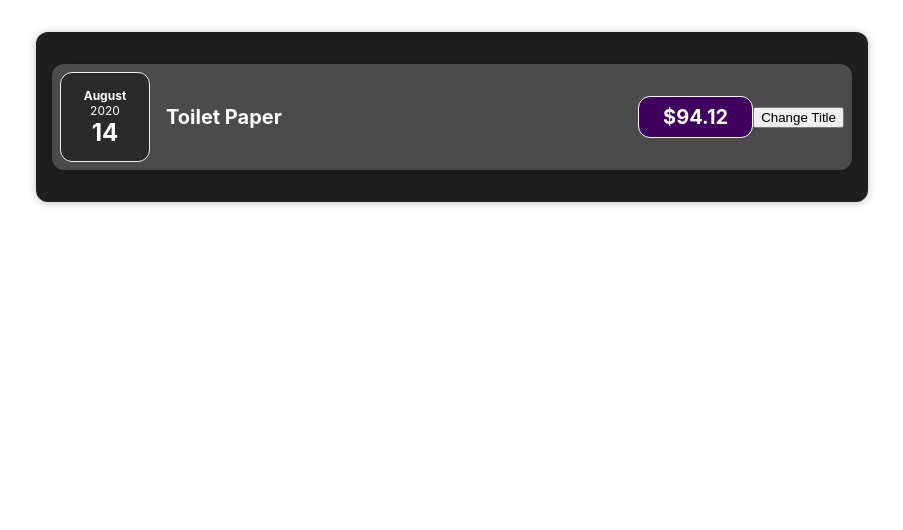
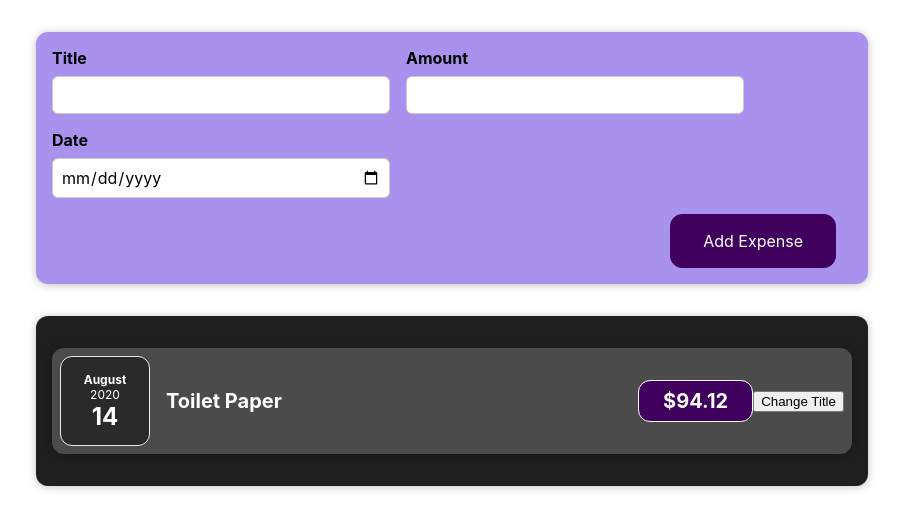
Before and after one commit to alexgharibi/Portfolio, a React (Create React App) app: page / in a window 1280 px wide. Shown: the top 530 px of the page, without its empty margins (188-1091 px from the left). Built offline with nearby package versions, Linux system fonts and the light colour scheme.

Commit message:
state update

```diff
--- a/src/pages/BusinessExpenses/ExpensesMainPage.js
+++ b/src/pages/BusinessExpenses/ExpensesMainPage.js
@@ -1,5 +1,6 @@
 import ExpensesItem from "./ExpensesItem";
 import classes from "./ExpensesMainPage.module.css";
+import NewExpense from "./NewExpense/NewExpense";
 
 const ExpensesMainPage = () => {
   const expenses = [
@@ -25,6 +26,8 @@
   ];
 
   return (
+    <div>
+      <NewExpense />
       <div className={classes.expenses}>
         <ExpensesItem
           title={expenses[0].title}
@@ -32,6 +35,7 @@
           date={expenses[0].date}
         ></ExpensesItem>
       </div>
+    </div>
   );
 };
 
--- /dev/null
+++ b/src/pages/BusinessExpenses/NewExpense/ExpenseForm.js
@@ -0,0 +1,62 @@
+import classes from "./ExpenseForm.module.css";
+import { useState } from "react";
+
+const ExpenseForm = () => {
+  const [userInput, setUserInput] = useState({
+    enteredTitle: "",
+    enteredAmount: "",
+    enteredDate: "",
+  });
+
+  const titleChangeHandler = (event) => {
+    setUserInput((prevState) => {
+      return { ...prevState, enteredTitle: event.target.value };
+    });
+  };
+
+  const amountChangeHandler = (event) => {
+    setUserInput((prevState) => {
+      return { ...prevState, enteredAmount: event.target.value };
+    });
+  };
+
+  const dateChangeHandler = (event) => {
+    setUserInput((prevState) => {
+      return { ...prevState, enteredDate: event.target.value };
+    });
+  };
+
+  return (
+    <form>
+      <div className={classes["form-expense__controls"]}>
+        <div className={classes["form-expense__control"]}>
+          <label>Title</label>
+          <input type="text" onChange={titleChangeHandler} />
+        </div>
+        <div className={classes["form-expense__control"]}>
+          <label>Amount</label>
+          <input
+            type="number"
+            min="0.01"
+            step="0.01"
+            onChange={amountChangeHandler}
+          />
+        </div>
+        <div className={classes["form-expense__control"]}>
+          <label>Date</label>
+          <input
+            type="date"
+            min="2018-01-01"
+            max="2024-12-31"
+            onChange={dateChangeHandler}
+          />
+        </div>
+      </div>
+      <div className={classes["form-expense__actions"]}>
+        <button type="submit">Add Expense</button>
+      </div>
+    </form>
+  );
+};
+
+export default ExpenseForm;
--- /dev/null
+++ b/src/pages/BusinessExpenses/NewExpense/ExpenseForm.module.css
@@ -0,0 +1,26 @@
+.form-expense__controls {
+  display: flex;
+  flex-wrap: wrap;
+  gap: 1rem;
+  margin-bottom: 1rem;
+  text-align: left;
+}
+
+.form-expense__control label {
+  font-weight: bold;
+  margin-bottom: 0.5rem;
+  display: block;
+}
+
+.form-expense__control input {
+  font: inherit;
+  padding: 0.5rem;
+  border-radius: 6px;
+  border: 1px solid #ccc;
+  width: 20rem;
+  max-width: 100%;
+}
+
+.form-expense__actions {
+  text-align: right;
+}
--- /dev/null
+++ b/src/pages/BusinessExpenses/NewExpense/NewExpense.js
@@ -0,0 +1,12 @@
+import ExpenseForm from "./ExpenseForm";
+import classes from "./NewExpense.module.css";
+
+const NewExpense = () => {
+  return (
+    <div className={classes["new-expense"]}>
+      <ExpenseForm />
+    </div>
+  );
+};
+
+export default NewExpense;
--- /dev/null
+++ b/src/pages/BusinessExpenses/NewExpense/NewExpense.module.css
@@ -0,0 +1,38 @@
+.new-expense {
+  background-color: #a892ee;
+  padding: 1rem;
+  margin: 2rem auto;
+  width: 50rem;
+  max-width: 95%;
+  border-radius: 12px;
+  text-align: center;
+  box-shadow: 0 1px 8px rgba(0, 0, 0, 0.25);
+}
+
+.new-expense button {
+  font: inherit;
+  cursor: pointer;
+  padding: 1rem 2rem;
+  border: 1px solid #40005d;
+  background-color: #40005d;
+  color: white;
+  border-radius: 12px;
+  margin-right: 1rem;
+}
+
+.new-expense button:hover,
+.new-expense button:active {
+  background-color: #510674;
+  border-color: #510674;
+}
+
+.new-expense button.alternative {
+  color: #220131;
+  border-color: transparent;
+  background-color: transparent;
+}
+
+.new-expense button.alternative:hover,
+.new-expense button.alternative:active {
+  background-color: #ddb3f8;
+}
```
Lines whose indentation alone changed are shown as unchanged.
